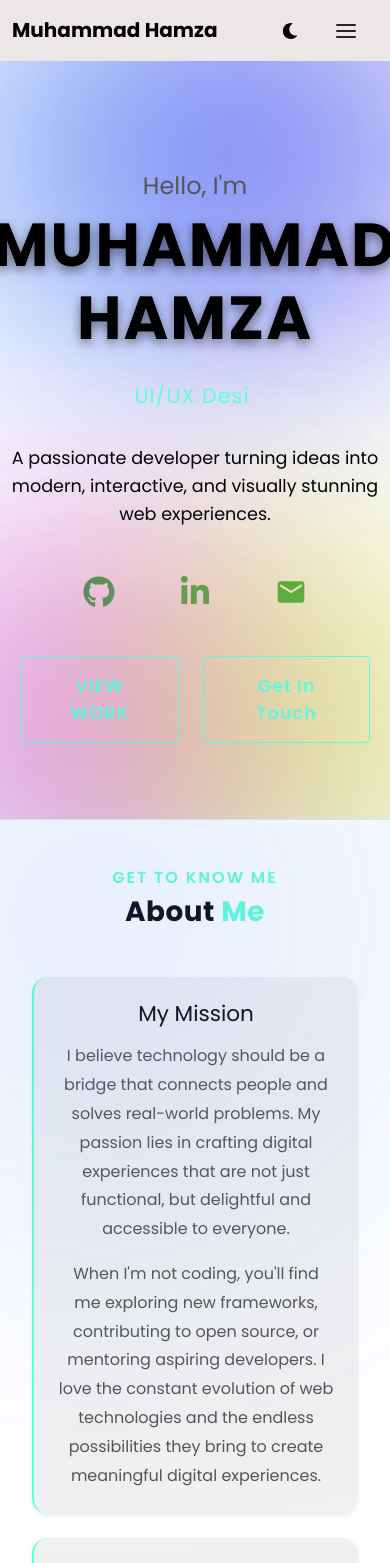
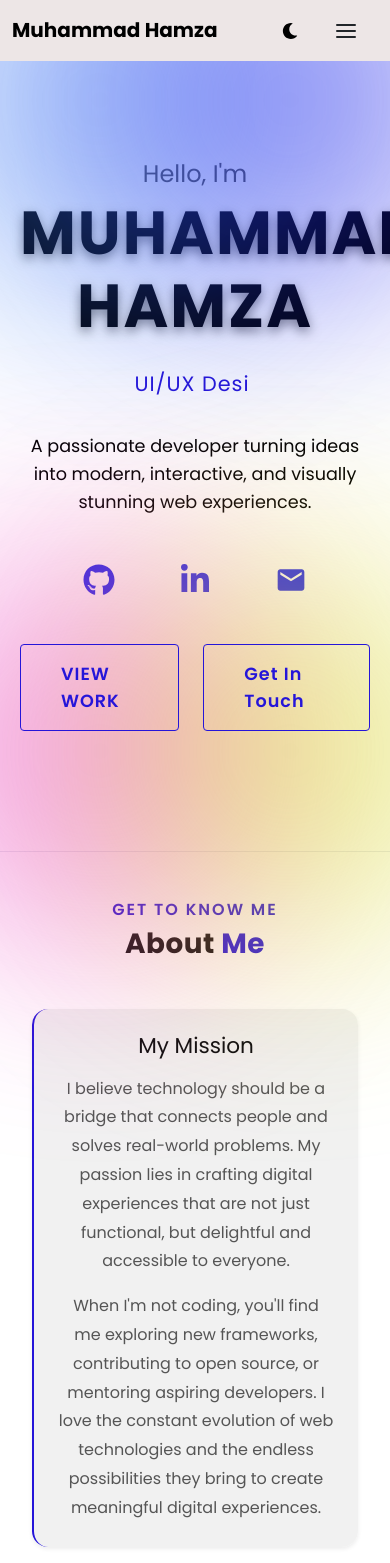
Before and after one commit to hamzaraj9121/my-app, a Next.js app: page / in a window 390 px wide. Shown: the top 1563 px of the page. Built offline with nearby package versions, Linux system fonts and the light colour scheme.

Commit message:
Resolved conflicts, kept local changes

```diff
--- a/src/app/globals.css
+++ b/src/app/globals.css
@@ -1,9 +1,9 @@
 :root {
 
 
-  --accent: #64ffda;
+  --accent: #2515d9ff;
 
-  --secondary: #8892b0;
+  --secondary: #4e67b3;
 }
 
 /* @media (prefers-color-scheme: dark) {
@@ -370,7 +370,7 @@ body[data-bs-theme='dark'] {
   --background: transparent;
   --foreground: #ffffff;
   --secondary: #b0b0b0;
-  --accent: #64ffda;
+  --accent: #6471ff;
   --card-bg: #0a192f;
 
 }
--- a/src/components/About.js
+++ b/src/components/About.js
@@ -26,19 +26,7 @@ export default function About() {
 
       }}
     >
-       <div
-    style={{
-      position: "absolute",
-      top: "-100px",
-      left: "-100px",
-      width: "400px",
-      height: "400px",
-      background: "rgba(59,130,246,0.4)", // Tailwind blue-500
-      filter: "blur(200px)",
-      borderRadius: "50%",
-      zIndex: 0,
-    }}
-  ></div>
+
    <div
     style={{
       position: "absolute",
@@ -116,13 +104,13 @@ export default function About() {
                 className="fw-medium mb-3"
                 style={{ color: "var(--foreground)" }}
               >
-                What I Love Building for the Web
+                What I Love Building
               </h5>
 
               <div
                 className="d-flex align-items-center p-3 rounded-4 shadow-sm mb-3"
                 style={{
-                  backgroundColor: "rgba(246, 247, 249, 0.7)",
+                  backgroundColor:" rgba(150, 238, 244, 0.7))",
                   borderBottom: "1px solid rgba(100, 255, 218, 0.1)",
                 }}
               >
@@ -132,7 +120,7 @@ export default function About() {
                 />
                 <div>
                   <h6 className="mb-0" style={{ color: "var(--foreground)" }}>
-                    User Experience for mediative Applications
+                    User Experience
                   </h6>
                   <small style={{ color: "var(--secondary)" }}>
                     Crafting intuitive interfaces that users love
@@ -156,7 +144,7 @@ export default function About() {
                     Problem Solving
                   </h6>
                   <small style={{ color: "var(--secondary)" }}>
-                    Turning complex
+                    Turning complex challenges into elegant solutions
                   </small>
                 </div>
               </div>
@@ -164,7 +152,7 @@ export default function About() {
               <div
                 className="d-flex align-items-center p-3 rounded-4 shadow-sm mb-2"
                 style={{
-                  backgroundColor: "rgba(246, 247, 249, 0.7)",
+                  backgroundColor: "rgba(246, 247, 249, 0.7))",
                   borderBottom: "1px solid rgba(100, 255, 218, 0.1)",
                 }}
               >
@@ -275,7 +263,7 @@ export default function About() {
                     fontWeight: "500",
                   }}
                 >
-                  2025
+                  2023
                 </span>
                 <p className="mb-0" style={{ color: "var(--secondary)" }}>
                   Delved into modern frameworks and libraries, enhancing my
--- a/src/components/Hero.js
+++ b/src/components/Hero.js
@@ -38,25 +38,13 @@ export default function Hero() {
   return (
     <section
       id="hero"
-      style={{
-        zIndex: 0,
-         marginTop: "56px",
-    background: "var(--hero-bg)",
-        position: "relative",
-        height: "calc(100vh - 80px)",
-        display: "flex",
-        flexDirection: "column",
-        alignItems: "center",
-        justifyContent: "center",
-        overflow: "hidden",
-        textAlign: "center",
-        padding: "0 20px",
-      }}
+      className="hero-section"
+      style={{ zIndex: 10, position: "relative" }}
     >
        <div className="color-fade fade-1"
     style={{
       position: "absolute",
-      top: "-100px",
+
       left: "-100px",
       width: "400px",
       height: "400px",
@@ -82,7 +70,7 @@ export default function Hero() {
   <div className="color-fade fade-3"
     style={{
       position: "absolute",
-      bottom: "-100px",
+
       right: "-100px",
       width: "400px",
       height: "400px",
@@ -95,7 +83,7 @@ export default function Hero() {
    <div className="color-fade fade-4"
     style={{
       position: "absolute",
-      top: "-100px",
+
       right: "-100px",
       width: "400px",
       height: "400px",
@@ -269,7 +257,7 @@ export default function Hero() {
   .pulse-hover-btn:hover {
     transform: scale(1.1);
     border-color: #de2280ff;
-    color: #1de620ff;
+    color: #4919f4ff;
 
   }
 `}</style>
@@ -321,7 +309,7 @@ export default function Hero() {
     display: flex;
     align-items: center;
     justify-content: center;
-    color: #1bac33ff;
+    color: #242aedff;
     font-size: 2rem;
     text-decoration: none;
     transition: transform 0.3s ease, box-shadow 0.3s ease, border-color 0.3s ease;
--- a/src/components/hero.css
+++ b/src/components/hero.css
@@ -1,3 +1,40 @@
+/* Responsive full screen Hero section */
+.hero-section {
+  min-height: 100vh;
+  width: 100vw;
+  display: flex;
+  flex-direction: column;
+  align-items: center;
+  justify-content: center;
+  position: relative;
+  background: var(--hero-bg);
+  overflow: hidden;
+  text-align: center;
+  padding: 0 0;
+  margin: 0;
+  z-index: 10;
+}
+
+@media (max-width: 600px) {
+  .hero-section {
+    min-height: 100vh;
+    padding: 0 8px;
+  }
+  .hero-section h1 {
+    font-size: 2.2rem !important;
+    margin-bottom: 1rem !important;
+  }
+  .hero-section p,
+  .hero-section .lead {
+    font-size: 1rem !important;
+    margin-bottom: 1rem !important;
+  }
+  .hero-section .pulse-hover-btn {
+    width: 40px !important;
+    height: 40px !important;
+    font-size: 1.2rem !important;
+  }
+}
 @import url("https://fonts.googleapis.com/css?family=Montserrat");
 
 *,
```
